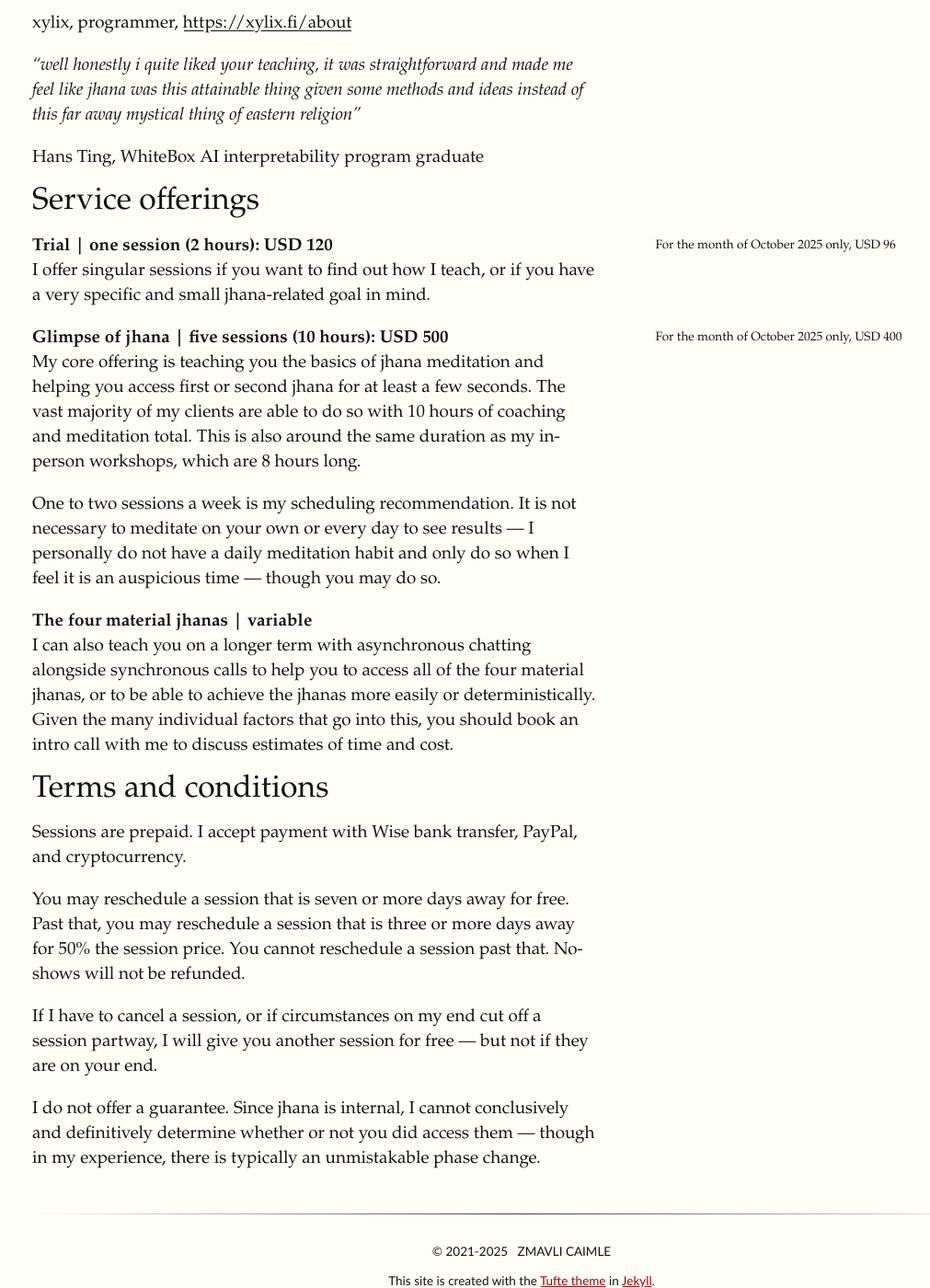
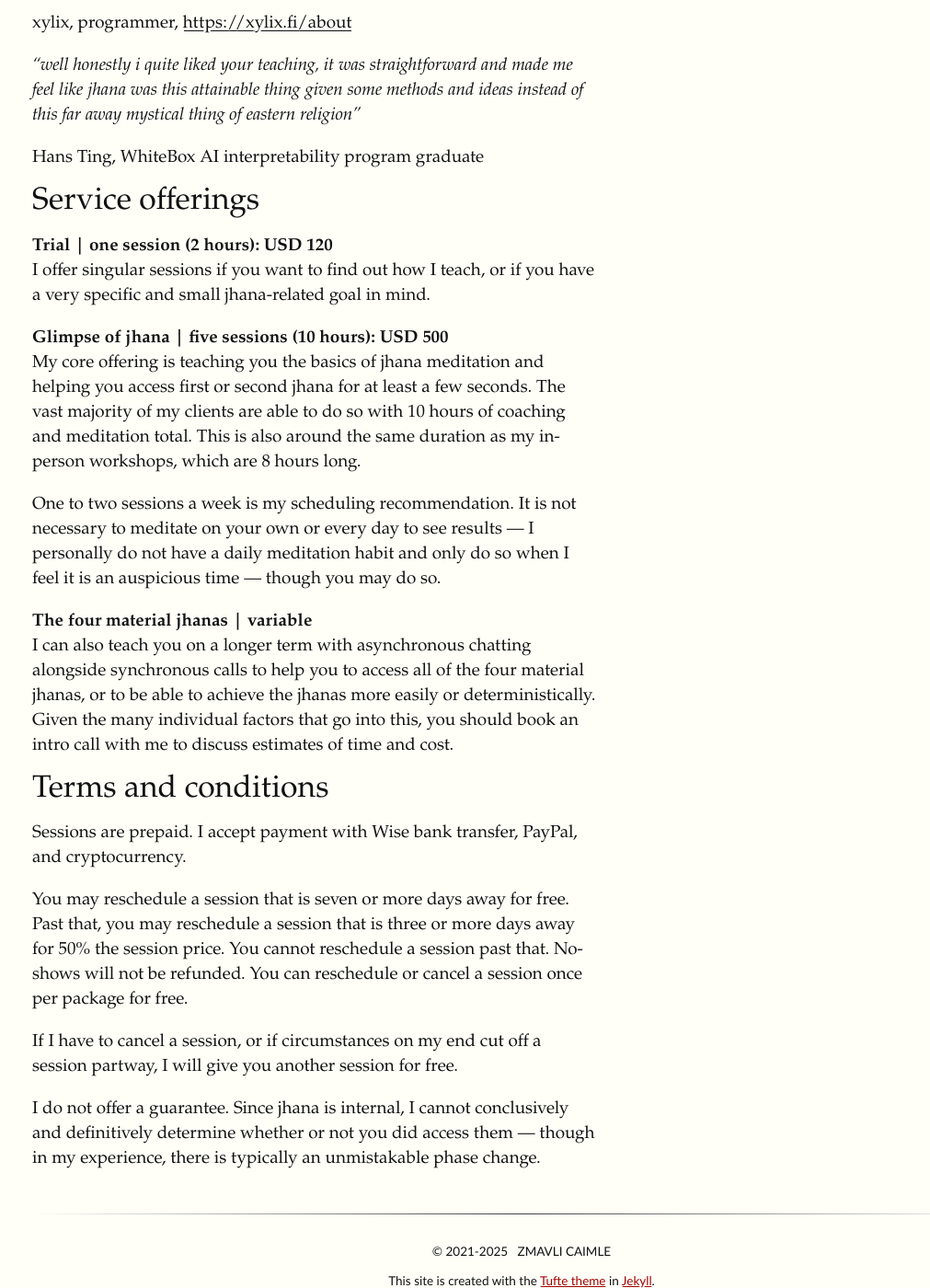
Before and after one commit to Zmavli/kibykarni, a Jekyll site: the page built from jhana.md, in a window 1280 px wide and 1400 px high, scrolled down 1845 px. Shown: the whole window at 92% size, without its empty margins (125-1136 px from the left). Built offline with Jekyll 4.4.1, drawn with Linux system fonts in a browser that asks for light colours; some of the changed text lies outside the part shown.

Commit message:
Remove October sale

```diff
--- a/jhana.md
+++ b/jhana.md
@@ -6,7 +6,7 @@ layout: default
 
 # Zmavli Caimle's Jhana Coaching
 
-{% marginnote "1" "For the month of October 2025 only, I have a 20% grand opening discount on all services. Additional discounts are also available for people 25 years old or younger, and people living in below average PPP per capita countries." %}
+{% marginnote "1" "Discounts are available for people 25 years old or younger, and people living in below average PPP per capita countries." %}
 
 {% newthought 'The jhanas are altered mental states' %} that one can access with sustained collectedness, and which do not require any psychoactive substances to access.  The experiences range from rapture, joy, contentment, to tranquility.
 
@@ -41,10 +41,10 @@ Hans Ting, WhiteBox AI interpretability program graduate
 
 # Service offerings
 
-**Trial  |  one session (2 hours): USD 120**  {% marginnote "2" "For the month of October 2025 only, USD 96" %}
+**Trial  |  one session (2 hours): USD 120**
 I offer singular sessions if you want to find out how I teach, or if you have a very specific and small jhana-related goal in mind.
 
-**Glimpse of jhana  |  five sessions (10 hours): USD 500**  {% marginnote "3" "For the month of October 2025 only, USD 400" %}
+**Glimpse of jhana  |  five sessions (10 hours): USD 500**
 My core offering is teaching you the basics of jhana meditation and helping you access first or second jhana for at least a few seconds. The vast majority of my clients are able to do so with 10 hours of coaching and meditation total. This is also around the same duration as my in-person workshops, which are 8 hours long.
 
 One to two sessions a week is my scheduling recommendation. It is not necessary to meditate on your own or every day to see results — I personally do not have a daily meditation habit and only do so when I feel it is an auspicious time — though you may do so.
@@ -56,8 +56,8 @@ I can also teach you on a longer term with asynchronous chatting alongside synch
 
 Sessions are prepaid. I accept payment with Wise bank transfer, PayPal, and cryptocurrency.
 
-You may reschedule a session that is seven or more days away for free. Past that, you may reschedule a session that is three or more days away for 50% the session price. You cannot reschedule a session past that. No-shows will not be refunded.
+You may reschedule a session that is seven or more days away for free. Past that, you may reschedule a session that is three or more days away for 50% the session price. You cannot reschedule a session past that. No-shows will not be refunded. You can reschedule or cancel a session once per package for free.
 
-If I have to cancel a session, or if circumstances on my end cut off a session partway, I will give you another session for free — but not if they are on your end.
+If I have to cancel a session, or if circumstances on my end cut off a session partway, I will give you another session for free.
 
 I do not offer a guarantee. Since jhana is internal, I cannot conclusively and definitively determine whether or not you did access them — though in my experience, there is typically an unmistakable phase change.
```
